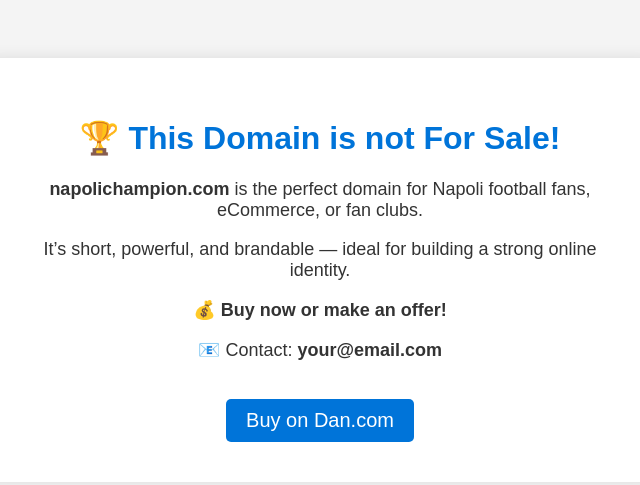
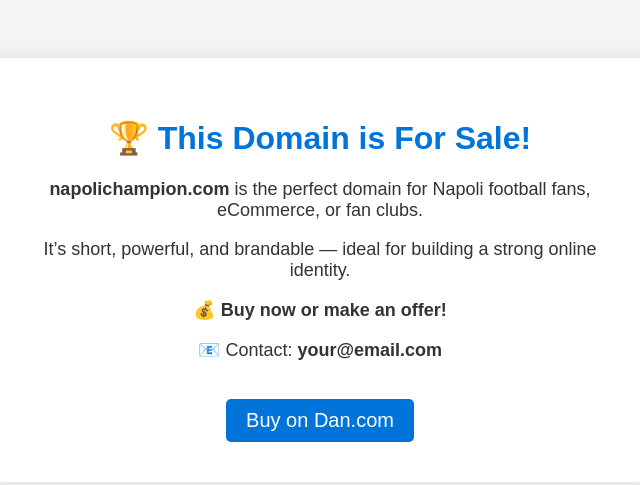
Before and after one commit to muhammadumar215/napolichampion-landing-page, a plain HTML site: page index.html in a window 1280 px wide. Shown: the whole page, without its empty margins (320-960 px from the left). Drawn offline with Linux system fonts and the light colour scheme.

Commit message:
Updated something

```diff
--- a/index.html
+++ b/index.html
@@ -42,7 +42,7 @@
 </head>
 <body>
   <div class="box">
-    <h1>🏆 This Domain is not For Sale!</h1>
+    <h1>🏆 This Domain is For Sale!</h1>
     <p><strong>napolichampion.com</strong> is the perfect domain for Napoli football fans, eCommerce, or fan clubs.</p>
     <p>It’s short, powerful, and brandable — ideal for building a strong online identity.</p>
     <p>💰 <strong>Buy now or make an offer!</strong></p>
```
